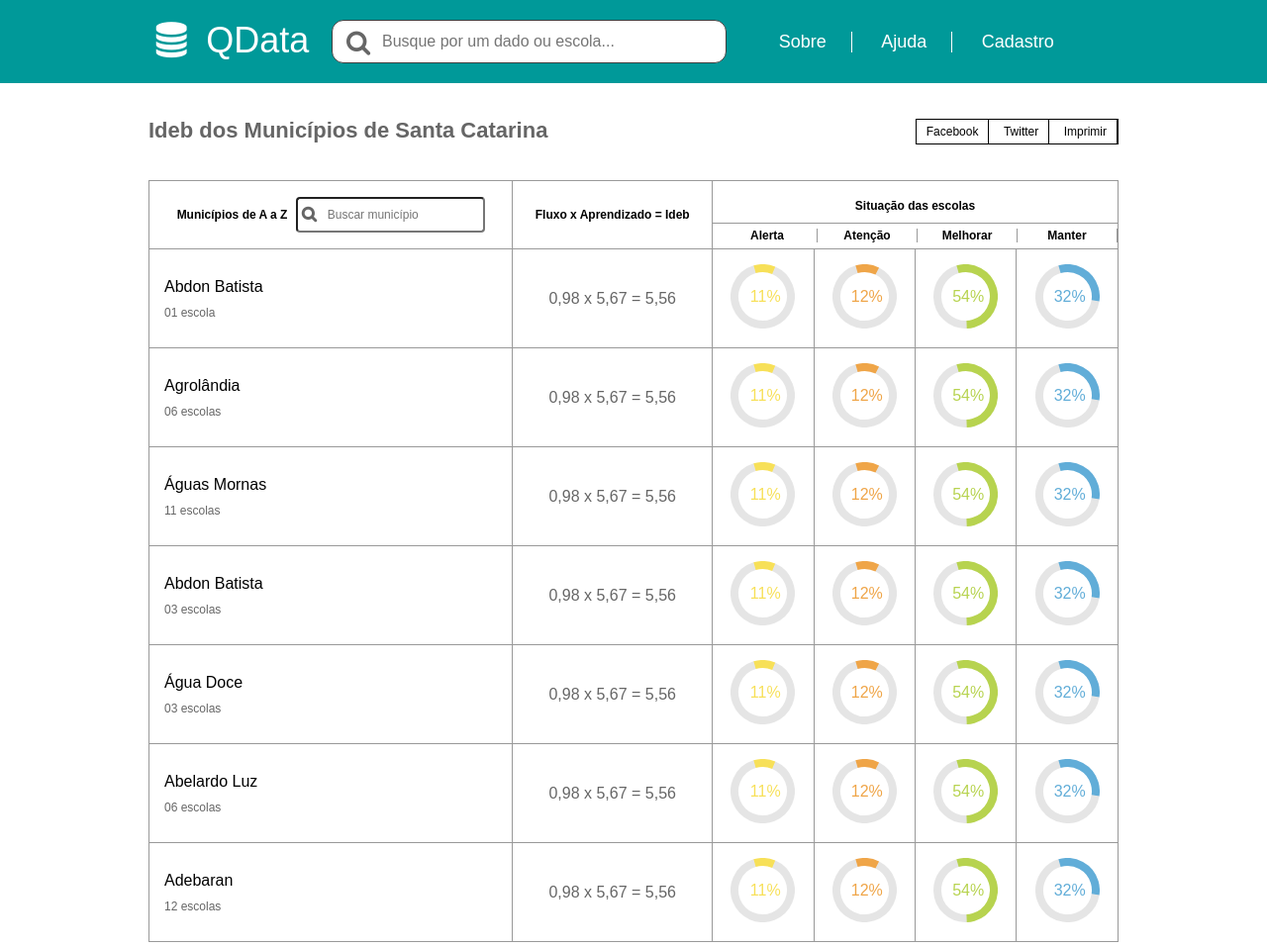
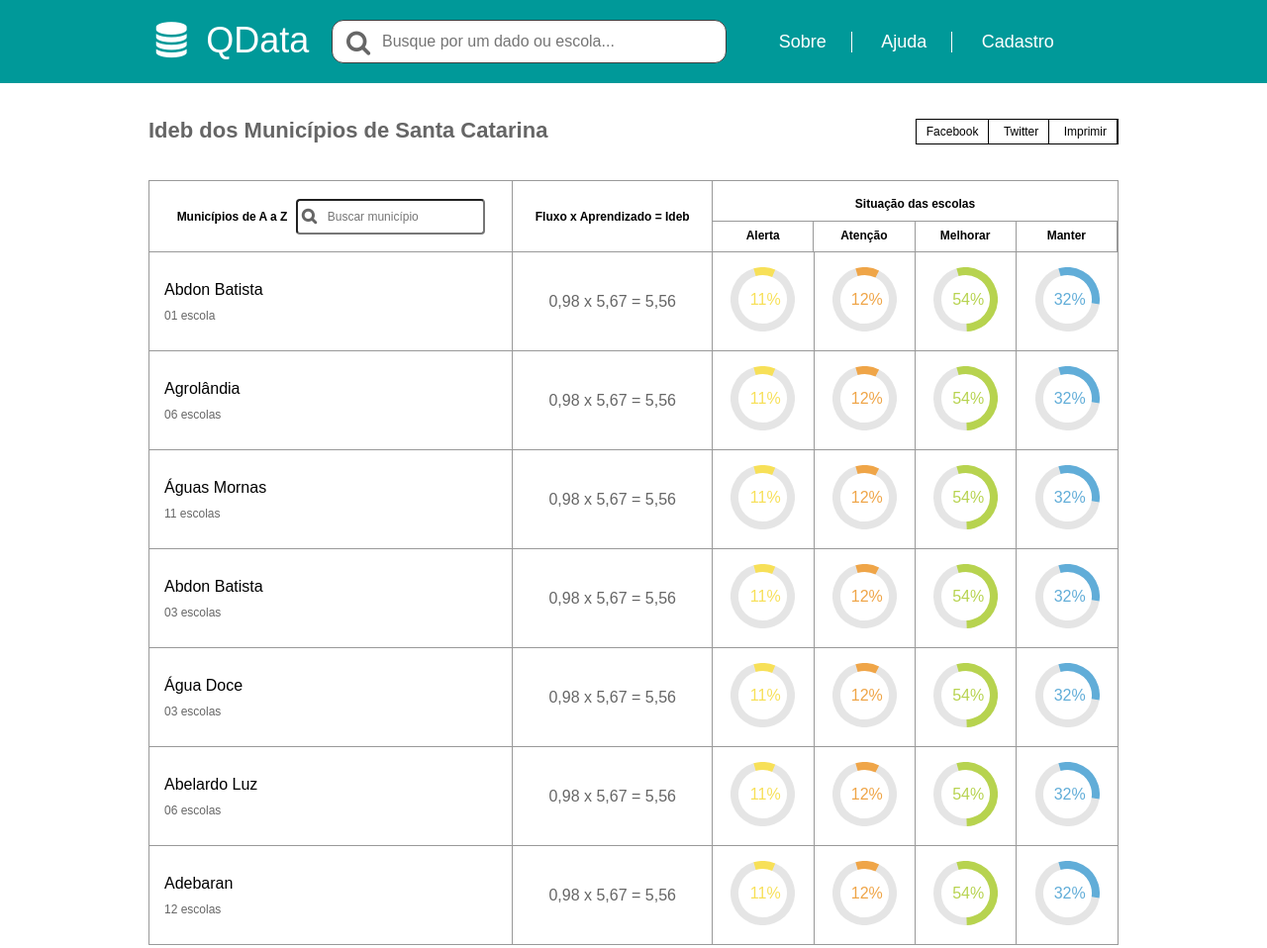
Before and after one commit to matheuslc/desafio-meritt-2, a website: page index.html in a window 1280 px wide. Shown: the whole page at 99% size. Drawn offline with nearby package versions, Linux system fonts and the light colour scheme.

Commit message:
Gh Pages

```diff
--- a/css/less/ideb.less
+++ b/css/less/ideb.less
@@ -46,6 +46,7 @@
   th {
     padding: 16px;
     font-size: 1.2rem;
+    max-height: 72px;
     font-weight: 800;
     color: @f-text;
     border-right: 1px solid @ft-text;
@@ -80,18 +81,20 @@
 .th-relative {
   position: relative;
   padding: 16px 0 0 0 !important;
+  padding-bottom: 0 !important;
 
   .ideb-submenu {
     .clearfix();
     margin-top: 10px;
     border-top: 1px solid @ft-text;
     clear: both;
-    padding: 5px 0 5px 5px;
   }
 
   span {
     float: left;
     width: 25%;
+    height: 30px;
+    padding-top: 7px;
     border-right: 1px solid @ft-text;
   }
 }
@@ -219,4 +222,8 @@
     display: none;
   }
 
+  .ideb-submenu {
+    display: none;
+  }
+
 }
```
Also changed, not shown: index.html (+1 -1 lines), README.md, css/main.css, 1 other file.
